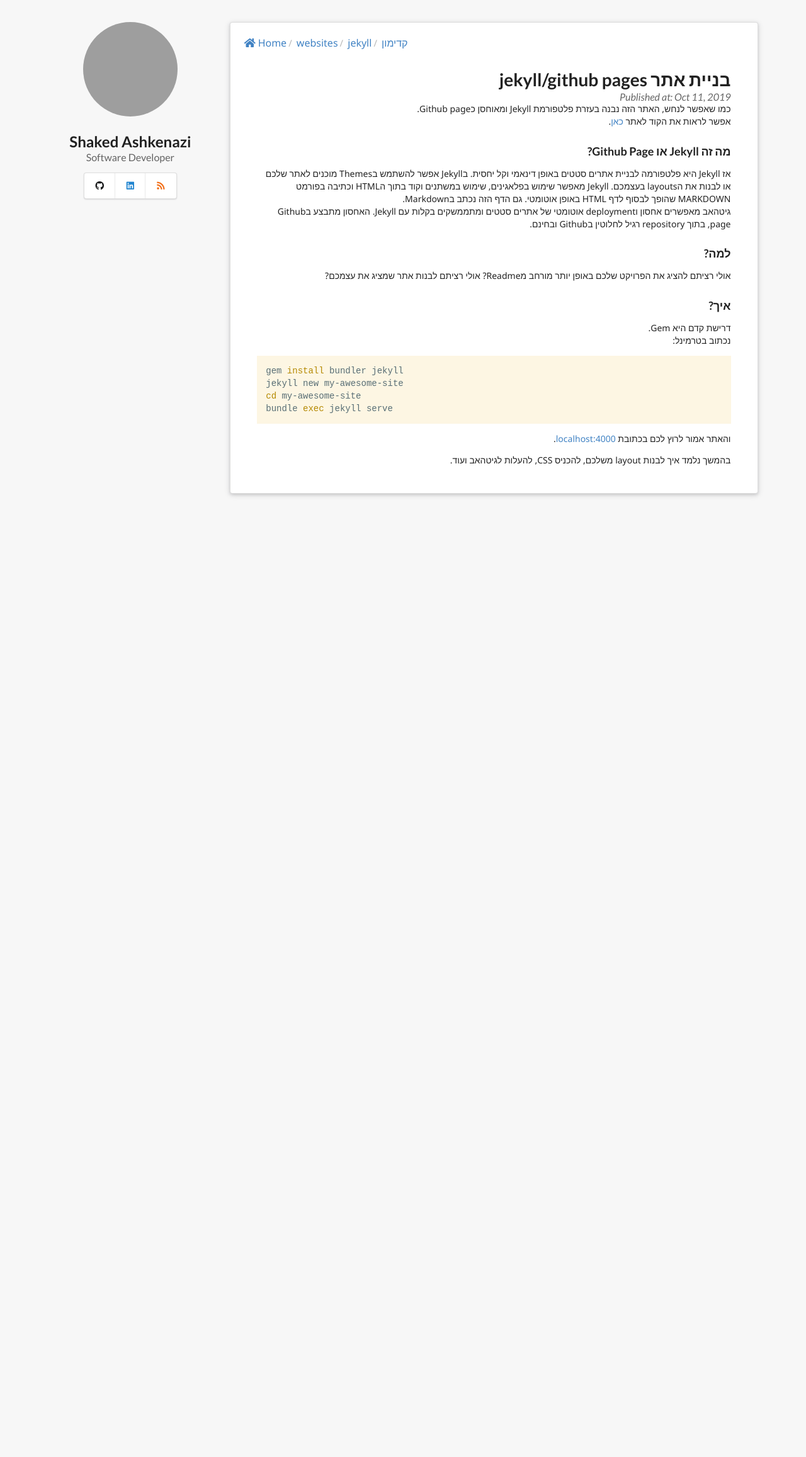
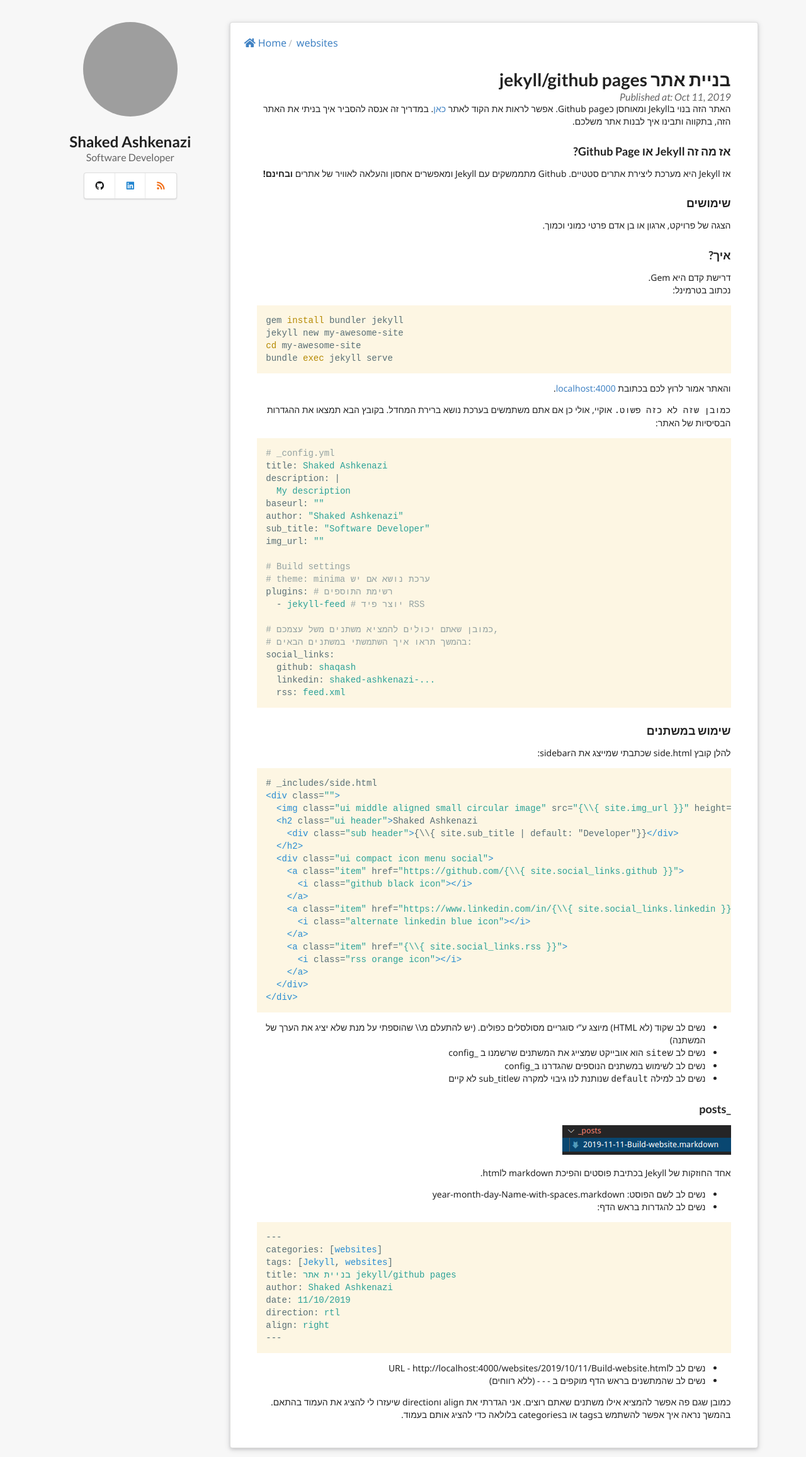
Before and after one commit to shaqash/shaqash.github.io.old, a Jekyll site: the page built from _posts/2019-11-11-Build-website.markdown, in a window 1280 px wide. Shown: the whole page at 63% size. Built offline with Jekyll 4.4.1, drawn with Linux system fonts in a browser that asks for light colours; nearby versions of some CDN libraries; our own code applies the rules of GitHub Pages for plain Markdown files; before the commit the page ends 921 px from its top, so only the background shows below that; grey boxes are pictures that could not be loaded.

Commit message:
Modify code block overflow. Build-website post. Minor fixes

````diff
--- a/_layouts/page.html
+++ b/_layouts/page.html
@@ -4,7 +4,6 @@
 <div class="ui stackable two column grid">
   <div class="center aligned four wide column">
     {%- include side.html -%}
-    <!-- <hr class="d-lg-none"> -->
   </div>
   <div class="twelve wide column">
     <div class="ui raised padded text segment">
--- a/_layouts/post.html
+++ b/_layouts/post.html
@@ -3,9 +3,9 @@
 ---
 <div class="ui large breadcrumb">
   <a class="section" href="/"><i class="home icon"></i>Home</a>
-  {%- for tag in page.categories -%}
+  {%- for category in page.categories -%}
   <div class="divider"> / </div>
-  <a class="section">{{tag}}</a>
+  <a class="section">{{category}}</a>
   {%- endfor -%}
 </div>
 <article
--- a/_posts/2019-11-11-Build-website.markdown
+++ b/_posts/2019-11-11-Build-website.markdown
@@ -1,5 +1,5 @@
 ---
-categories: [websites, jekyll, קדימון]
+categories: [websites]
 tags: [Jekyll, websites]
 title: בניית אתר jekyll/github pages
 author: Shaked Ashkenazi
@@ -7,16 +7,15 @@
 direction: rtl
 align: right
 ---
-כמו שאפשר לנחש, האתר הזה נבנה בעזרת פלטפורמת Jekyll ומאוחסן כGithub page.
+האתר הזה בנוי בJekyll ומאוחסן כGithub page.
 אפשר לראות את הקוד לאתר [כאן](https://github.com/shaqash/shaqash.github.io).
+במדריך זה אנסה להסביר איך בניתי את האתר הזה, בתקווה ותבינו איך לבנות אתר משלכם.
 
-### מה זה Jekyll או Github Page?
-אז Jekyll היא פלטפורמה לבניית אתרים סטטים באופן דינאמי וקל יחסית. בJekyll אפשר להשתמש בThemes מוכנים לאתר שלכם או לבנות את הlayouts בעצמכם. Jekyll מאפשר שימוש בפלאגינים, שימוש במשתנים וקוד בתוך הHTML וכתיבה בפורמט MARKDOWN שהופך לבסוף לדף HTML באופן אוטומטי.
-גם הדף הזה נכתב בMarkdown.
-גיטהאב מאפשרים אחסון וdeployment אוטומטי של אתרים סטטים ומתממשקים בקלות עם Jekyll. האחסון מתבצע בGithub page, בתוך repository רגיל לחלוטין בGithub ובחינם.
+### אז מה זה Jekyll או Github Page?
+אז Jekyll היא מערכת ליצירת אתרים סטטיים. Github מתממשקים עם Jekyll ומאפשרים אחסון והעלאה לאוויר של אתרים **ובחינם!**
 
-###  למה?
-אולי רציתם להציג את הפרויקט שלכם באופן יותר מורחב מReadme? אולי רציתם לבנות אתר שמציג את עצמכם?
+###  שימושים
+הצגה של פרויקט, ארגון או בן אדם פרטי כמוני וכמוך.
 
 ### איך?
 דרישת קדם היא Gem.
@@ -29,4 +28,85 @@
 ```
 והאתר אמור לרוץ לכם בכתובת [localhost:4000](http://localhost:4000).
 
-בהמשך נלמד איך לבנות layout משלכם, להכניס CSS, להעלות לגיטהאב ועוד.
+`כמובן שזה לא כזה פשוט.` אוקיי, אולי כן אם אתם משתמשים בערכת נושא ברירת המחדל. בקובץ הבא תמצאו את ההגדרות הבסיסיות של האתר:
+
+```yml
+# _config.yml
+title: Shaked Ashkenazi
+description: |
+  My description
+baseurl: ""
+author: "Shaked Ashkenazi"
+sub_title: "Software Developer"
+img_url: ""
+
+# Build settings
+# theme: minima ערכת נושא אם יש
+plugins: # רשימת התוספים
+  - jekyll-feed # יוצר פיד RSS
+
+# כמובן שאתם יכולים להמציא משתנים משל עצמכם,
+# בהמשך תראו איך השתמשתי במשתנים הבאים:
+social_links:
+  github: shaqash
+  linkedin: shaked-ashkenazi-...
+  rss: feed.xml
+```
+
+### שימוש במשתנים
+
+להלן קובץ side.html שכתבתי שמייצג את הsidebar:
+```html
+# _includes/side.html
+<div class="">
+  <img class="ui middle aligned small circular image" src="{\\{ site.img_url }}" height="128px">
+  <h2 class="ui header">{{ site.author | default: "AUTHOR" }}
+    <div class="sub header">{\\{ site.sub_title | default: "Developer"}}</div>
+  </h2>
+  <div class="ui compact icon menu social">
+    <a class="item" href="https://github.com/{\\{ site.social_links.github }}">
+      <i class="github black icon"></i>
+    </a>
+    <a class="item" href="https://www.linkedin.com/in/{\\{ site.social_links.linkedin }}">
+      <i class="alternate linkedin blue icon"></i>
+    </a>
+    <a class="item" href="{\\{ site.social_links.rss }}">
+      <i class="rss orange icon"></i>
+    </a>
+  </div>
+</div>
+```
+* נשים לב שקוד (לא HTML) מיוצג ע"י סוגריים מסולסלים כפולים. (יש להתעלם מ\\\ שהוספתי על מנת שלא יציג את הערך של המשתנה)
+* נשים לב ש`site` הוא אובייקט שמצייג את המשתנים שרשמנו ב _config
+* נשים לב לשימוש במשתנים הנוספים שהגדרנו ב_config
+* נשים לב למילה `default` שנותנת לנו גיבוי למקרה שsub_title לא קיים
+
+### _posts
+
+![]({{ '/assets/images/posts.png' | relative_url }})
+
+אחד החוזקות של Jekyll בכתיבת פוסטים והפיכת markdown לhtml.
+
+* נשים לב לשם הפוסט:
+year-month-day-Name-with-spaces.markdown
+* נשים לב להגדרות בראש הדף:
+
+```yml
+---
+categories: [websites]
+tags: [Jekyll, websites]
+title: בניית אתר jekyll/github pages
+author: Shaked Ashkenazi
+date: 11/10/2019
+direction: rtl
+align: right
+---
+```
+
+* נשים לב לURL -
+http://localhost:4000/websites/2019/10/11/Build-website.html
+
+* נשים לב שהמתשנים בראש הדף מוקפים ב - - - (ללא רווחים)
+
+כמובן שגם פה אפשר להמציא אילו משתנים שאתם רוצים. אני הגדרתי את align וdirection שיעזרו לי להציג את העמוד בהתאם.
+בהמשך נראה איך אפשר להשתמש בtags או בcategories בלולאה כדי להציג אותם בעמוד.
--- a/_sass/styles.scss
+++ b/_sass/styles.scss
@@ -15,4 +15,6 @@
   text-align: left !important;
   direction: ltr !important;
   padding: 1rem;
+  overflow: auto;
+  overflow-y: hidden;
 }
````
Also changed, not shown: _posts/2019-10-04-Welcome.markdown (deleted, +0 -9 lines), archive.html (+1 -7 lines), assets/images/posts.png (added).
